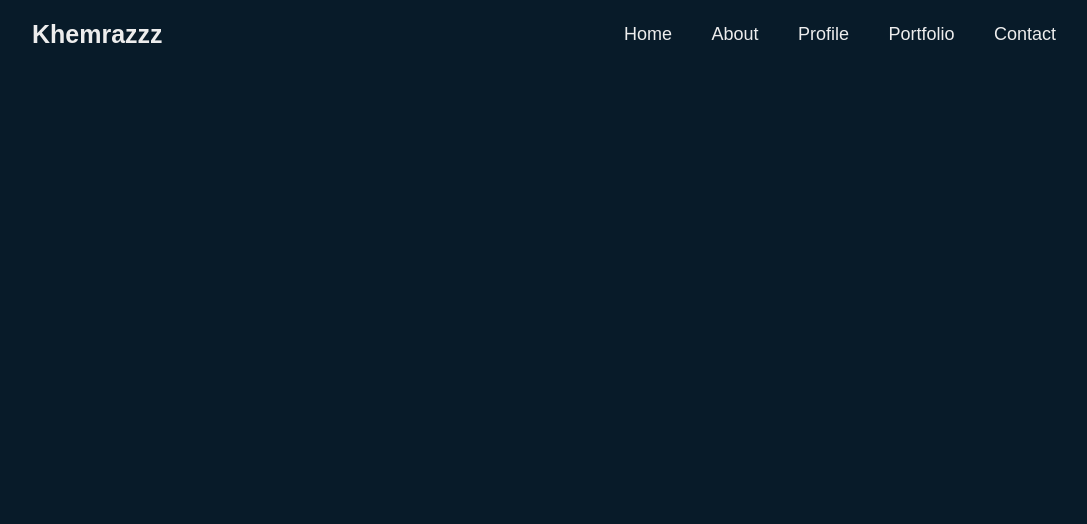
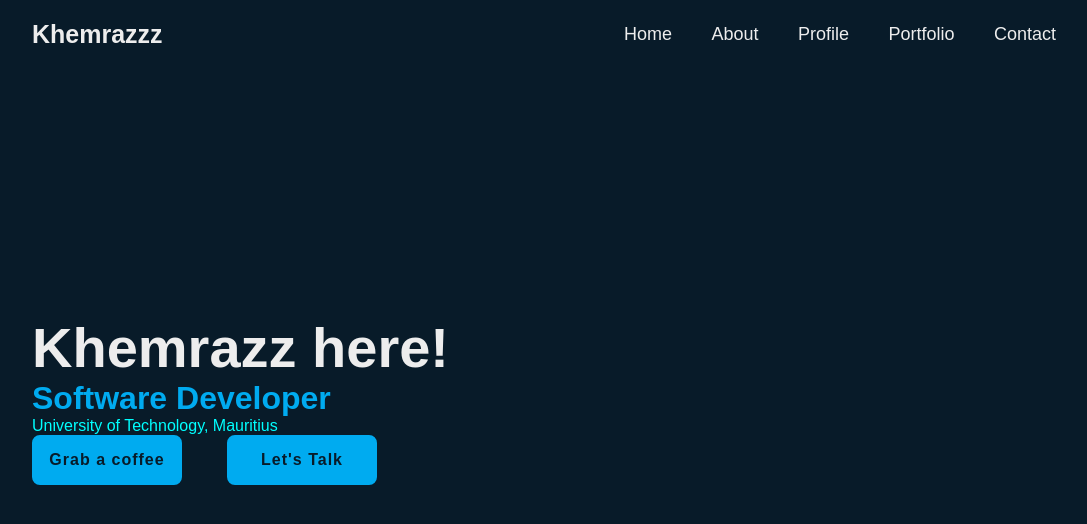
Before and after one commit to Khemrazzz/E-portfolio, a plain HTML site: page index.html in a window 1280 px wide. Shown: the whole page, without its empty margins (96-1183 px from the left). Drawn offline with Linux system fonts and the light colour scheme; a web font is replaced by a local one.

Commit message:
Portfolio Dev-Phase 2
Added some more context and interesting i saw on youtube.

```diff
--- a/index.html
+++ b/index.html
@@ -20,7 +20,20 @@
             <a href="#">Portfolio</a>
             <a href="#">Contact</a>
         </nav>
+    </header>
 
-    </header>
+    <section class="home">
+
+        <div class="home-content">
+            <h1>Khemrazz here!</h1>
+            <h3>Software Developer</h3>
+            <p>University of Technology, Mauritius</p>
+            <div class="btn-box">
+                <a href="#">Grab a coffee</a>
+                <a href="#">Let's Talk</a>
+            </div>
+        </div>
+    </section>
+
 </body>
 </html>
--- a/pstyle.css
+++ b/pstyle.css
@@ -5,12 +5,11 @@
     padding: 0;
     box-sizing: border-box;
     font-family: 'poppins', sans-serif;
-
 }
 
 body{
     background: #081b29;
-
+    color: #ededed;
 }
 
 .header{
@@ -24,7 +23,6 @@ body{
     justify-content: space-between;
     align-items: center;
     z-index: 100;
-
 }
 
 .logo{
@@ -32,7 +30,6 @@ body{
     color: #ededed;
     text-decoration: none;
     font-weight: 600;
-
 }
 
 .navbar a{
@@ -40,12 +37,60 @@ body{
     color: #ededed;
     text-decoration: none;
     font-weight: 500;
-    margin-left:35px;
-
+    margin-left: 35px;
 }
 
 .navbar a:hover,
     .navbara.active{
         color: #00abf0;
+}
+
+.home{
+    display: flex;
+    align-items: center;
+    height: 100vh;
+    padding: 0 10%;
+}
+
+.home-content{
+    max-width: 600px;
+}
+
+.home-content h1{
+    font-size: 56px;
+    font-weight:700;
+}
+
+.home-content h3{
+    font-size: 32px;
+    font-weight: 700;
+    color: #00abf0;
+}
+
+.home-content p{
+    font-size: 16px;
+    color: aqua;
+}
+
+.home-content .btn-box{
+    display: flex;
+    justify-content: space-between;
+    width: 345px;
+    height: 50px;
+}
+
+.btn-box a{
+    display: inline-flex;
+    justify-content: center;
+    align-items: center;
+    width: 150px;
+    height: 100%;
+    background: #00abf0;
+    border: 2px solid #00abf0;
+    border-radius: 8px;
+    color:#081b29;
+    text-decoration: none;
+    font-weight: 600;
+    letter-spacing: 1px;
 
 }
```
